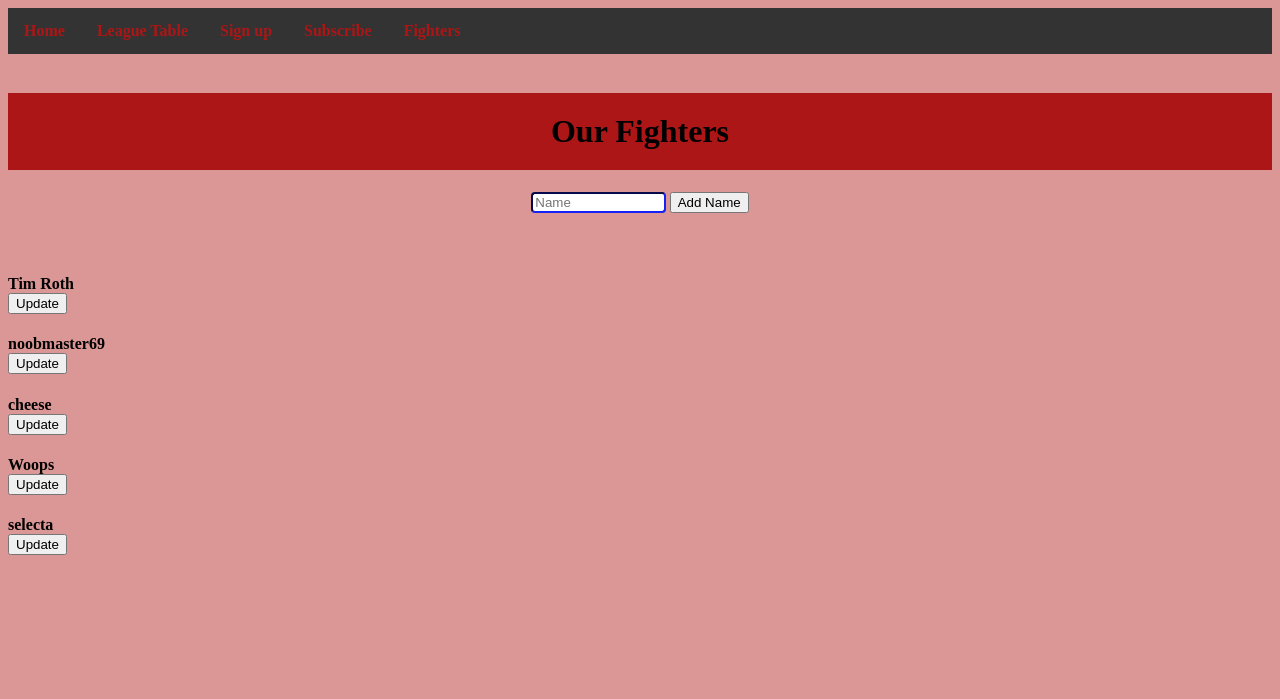
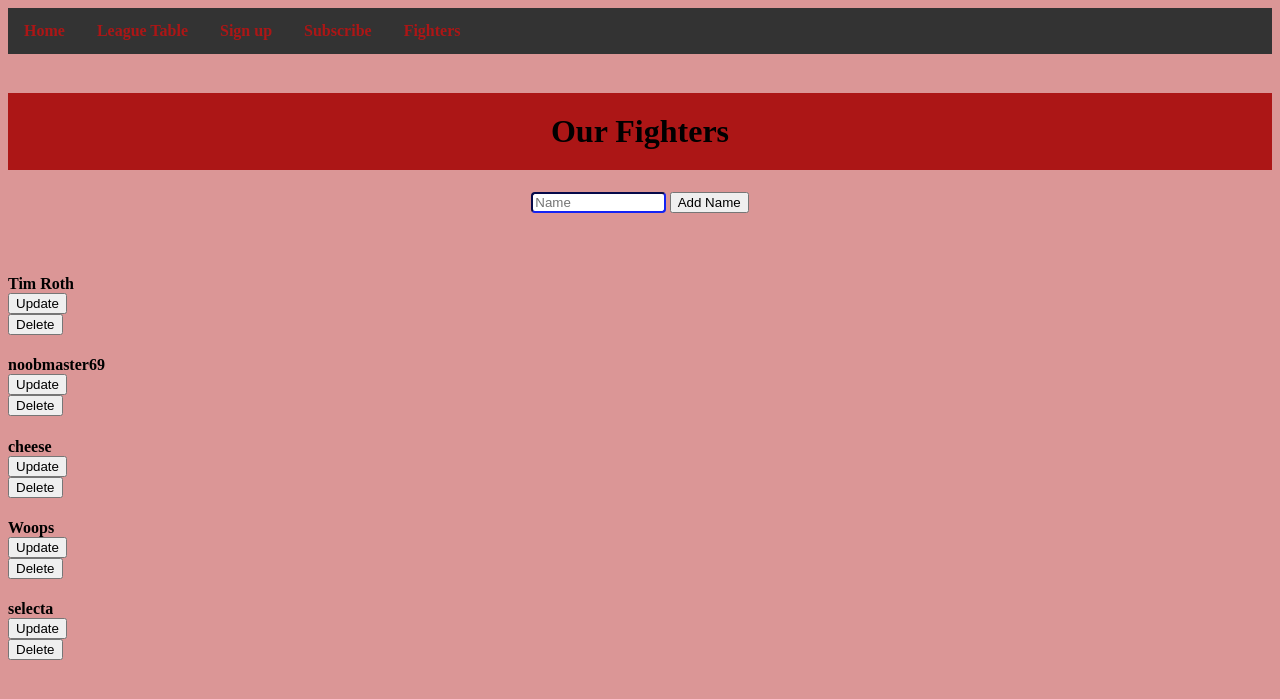
Before and after one commit to Mholder1/fightclub, a Flask app: page /fighters in a window 1280 px wide. Shown: the top 699 px of the page. Run offline with Flask 2, Linux system fonts and the light colour scheme; data comes from the database, SQL or seed files in the repository; both versions use the stored data as it was after the commit.

Commit message:
delete db

```diff
--- a/app.py
+++ b/app.py
@@ -145,6 +145,7 @@ def fighters():
 @app.route('/update/<int:id>', methods=['POST', 'GET'])
 def update(id):
     fighter_to_update = Fighters.query.get_or_404(id)
+
     if request.method == "POST":
         fighter_to_update.name = request.form['name']
         try:
@@ -155,7 +156,16 @@ def update(id):
     else:
         return render_template('update.html', fighter_to_update=fighter_to_update)
 
+@app.route('/delete/<int:id>')
+def delete(id):
+    fighter_to_delete = Fighters.query.get_or_404(id)
 
+    try:
+        db.session.delete(fighter_to_delete)
+        db.session.commit()
+        return redirect('/fighters')
+    except:
+        return "There was a problem deleting fighter"
 
 if __name__ == '__main__':
     enable_logging()
--- a/templates/fighters.html
+++ b/templates/fighters.html
@@ -13,8 +13,13 @@
 {% for fighter in fighters %}
 <h4>
   {{ fighter.name }}
-  <form action="/update/{{fighter.id}}">
-    <button type="submit">Update</button>
-  </form>
+  <div>
+    <form action="/update/{{fighter.id}}">
+      <button type="submit">Update</button>
+    </form>
+    <form action="/delete/{{fighter.id}}">
+      <button type="submit">Delete</button>
+    </form>
+  </div>
 </h4>
 {% endfor %} {% endblock %}
```
Also changed, not shown: fighters.db.
